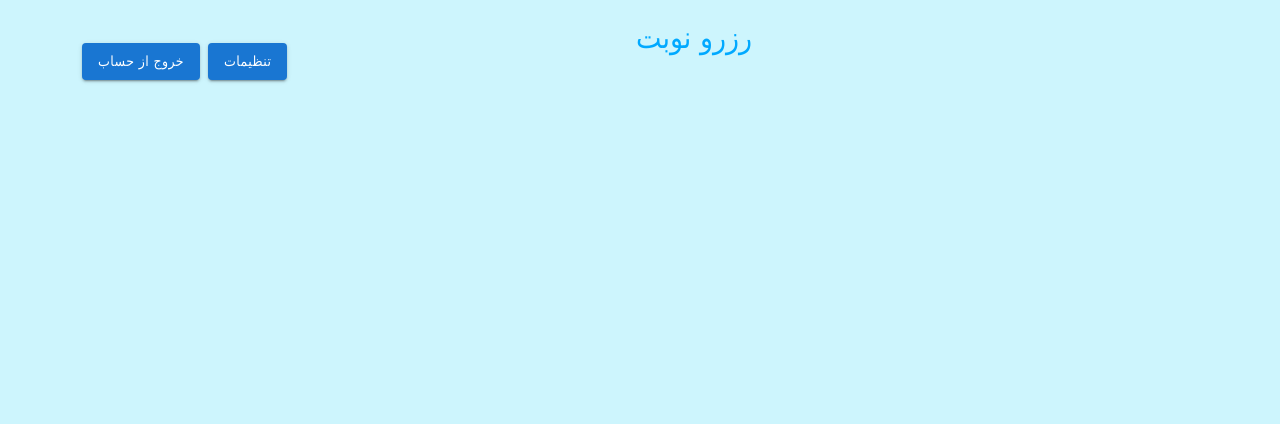
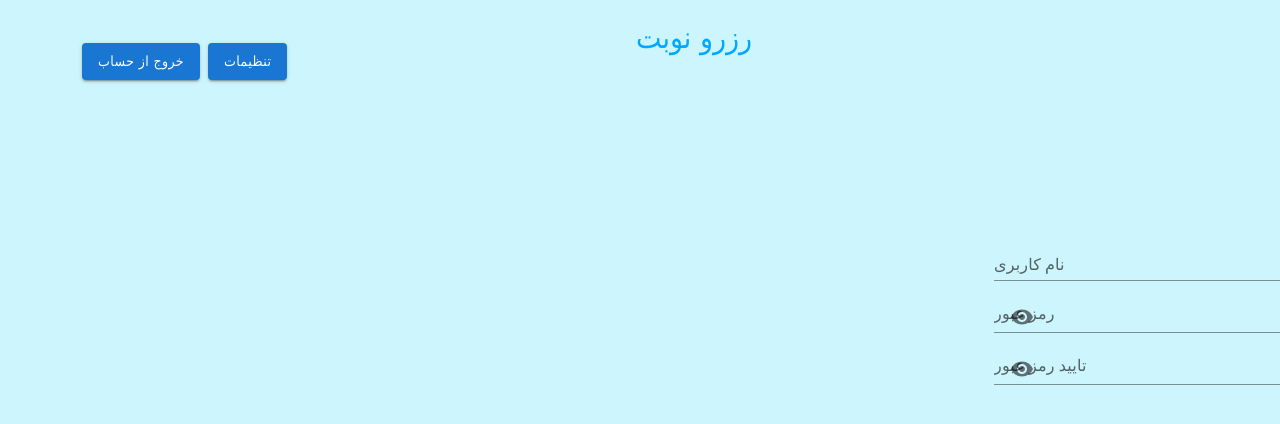
Before and after one commit to dofxo/appointment-app, a React (Vite) app: page /#/settings in a window 1280 px wide. Shown: the top 424 px of the page. Built offline with nearby package versions, Linux system fonts and the light colour scheme; no server answers; the database is empty; sample sign-in values are in the browser's storage; what moment-jalaali would draw is missing.

Commit message:
Feat: add settings component (show users data)

```diff
--- a/src/App.tsx
+++ b/src/App.tsx
@@ -18,6 +18,7 @@ import AuthPrompt from "./components/authPrompt/AuthPrompt";
 import CircularProgress from "@mui/material/CircularProgress";
 import { reservredDatesArrayType } from "./types/types";
 import TitleAdder from "./HOC/TitleAdder";
+import Settings from "./components/general/Settings";
 
 const App = () => {
   const [showAdmin, setShowAdmin] = useState(false);
@@ -168,6 +169,10 @@ const App = () => {
                   />
                 </Route>
                 <Route path="/user" element={<User userName={username} />} />
+                <Route
+                  path="/settings"
+                  element={<Settings userId={userId} />}
+                />
               </Routes>
             </div>
           </center>
--- /dev/null
+++ b/src/components/general/Settings.tsx
@@ -0,0 +1,168 @@
+import { useEffect, useState } from "react";
+import { supabase } from "../../Supabase/initialize";
+import {
+  CircularProgress,
+  IconButton,
+  InputAdornment,
+  TextField,
+} from "@mui/material";
+import Visibility from "@mui/icons-material/Visibility";
+import VisibilityOff from "@mui/icons-material/VisibilityOff";
+import { Field, Formik, FormikErrors, FormikTouched, Form } from "formik";
+import { FormValues } from "../../types/types";
+import { authSchema } from "../../schemas/authSchema";
+
+const Settings = ({ userId }: { userId: string | null }) => {
+  const [userInfo, setUserInfo] = useState<{
+    username: string;
+    password: string;
+  }>();
+  const [loading, setLoading] = useState(false);
+
+  const [showPasswords, setShowPasswords] = useState<{
+    [key: string]: boolean;
+  }>({
+    confirmPassword: false,
+    password: false,
+  });
+
+  const toggleShowPassword = (name: string) => {
+    setShowPasswords((prev) => ({
+      ...prev,
+      [name]: !prev[name],
+    }));
+  };
+
+  const inputs = [
+    {
+      value: userInfo?.username || "",
+      name: "username",
+      type: "text",
+      label: "نام کاربری",
+    },
+    {
+      value: userInfo?.password || "",
+      name: "password",
+      type: "password",
+      label: "رمز عبور",
+    },
+    {
+      value: userInfo?.password || "",
+      name: "confirmPassword",
+      type: "password",
+      label: "تایید رمز عبور",
+    },
+  ];
+
+  useEffect(() => {
+    (async () => {
+      try {
+        setLoading(true);
+        const { error, data: user } = await supabase
+          .from("users")
+          .select("*")
+          .eq("id", userId)
+          .single();
+
+        setUserInfo(user);
+
+        if (error) throw error;
+      } catch (error) {
+        console.error(error);
+      } finally {
+        setLoading(false);
+      }
+    })();
+  }, []);
+
+  const handleSubmit = () => {};
+
+  return (
+    <>
+      {loading ? (
+        <CircularProgress size={70} />
+      ) : (
+        <div id="userInfoWrapper" className="flex flex-col justify-start">
+          <Formik<FormValues>
+            onSubmit={handleSubmit}
+            validationSchema={authSchema}
+            initialValues={{
+              username: userInfo?.username || "",
+              password: userInfo?.password || "",
+              confirmPassword: userInfo?.password || "",
+            }}
+            enableReinitialize
+          >
+            {({
+              errors,
+              touched,
+            }: {
+              errors: FormikErrors<FormValues>;
+              touched: FormikTouched<FormValues>;
+            }) => (
+              <Form className="flex flex-col gap-1 max-w-[300px]" id="userInfo">
+                {inputs.map((inputInfo, idx) => (
+                  <Field name={inputInfo.name} key={idx}>
+                    {({ field }: any) => (
+                      <TextField
+                        {...field}
+                        size="small"
+                        variant="standard"
+                        label={inputInfo.label}
+                        type={
+                          inputInfo.type === "password" &&
+                          !showPasswords[inputInfo.name]
+                            ? "password"
+                            : "text"
+                        }
+                        InputProps={
+                          inputInfo.type === "password"
+                            ? {
+                                endAdornment: (
+                                  <InputAdornment position="end">
+                                    <IconButton
+                                      aria-label={
+                                        showPasswords[inputInfo.name]
+                                          ? "hide the password"
+                                          : "display the password"
+                                      }
+                                      onClick={() =>
+                                        toggleShowPassword(inputInfo.name)
+                                      }
+                                      edge="end"
+                                    >
+                                      {showPasswords[inputInfo.name] ? (
+                                        <VisibilityOff />
+                                      ) : (
+                                        <Visibility />
+                                      )}
+                                    </IconButton>
+                                  </InputAdornment>
+                                ),
+                              }
+                            : undefined
+                        }
+                        helperText={
+                          touched[inputInfo.name as keyof FormValues] &&
+                          errors[inputInfo.name as keyof FormValues]
+                            ? errors[inputInfo.name as keyof FormValues]
+                            : ""
+                        }
+                        error={Boolean(
+                          touched[inputInfo.name as keyof FormValues] &&
+                            errors[inputInfo.name as keyof FormValues],
+                        )}
+                      />
+                    )}
+                  </Field>
+                ))}
+              </Form>
+            )}
+          </Formik>
+        </div>
+      )}
+    </>
+  );
+};
+
+export default Settings;
--- a/src/helpers/handleAuthSubmit.ts
+++ b/src/helpers/handleAuthSubmit.ts
@@ -11,7 +11,7 @@ export const handleSubmit = async ({
   setLoading,
   setUserId,
 }: {
-  values: FormValues;
+  values: AuthFormValues;
   isLogin: boolean;
   setOpenModal: React.Dispatch<React.SetStateAction<boolean>>;
   setLoading: React.Dispatch<React.SetStateAction<boolean>>;
```
